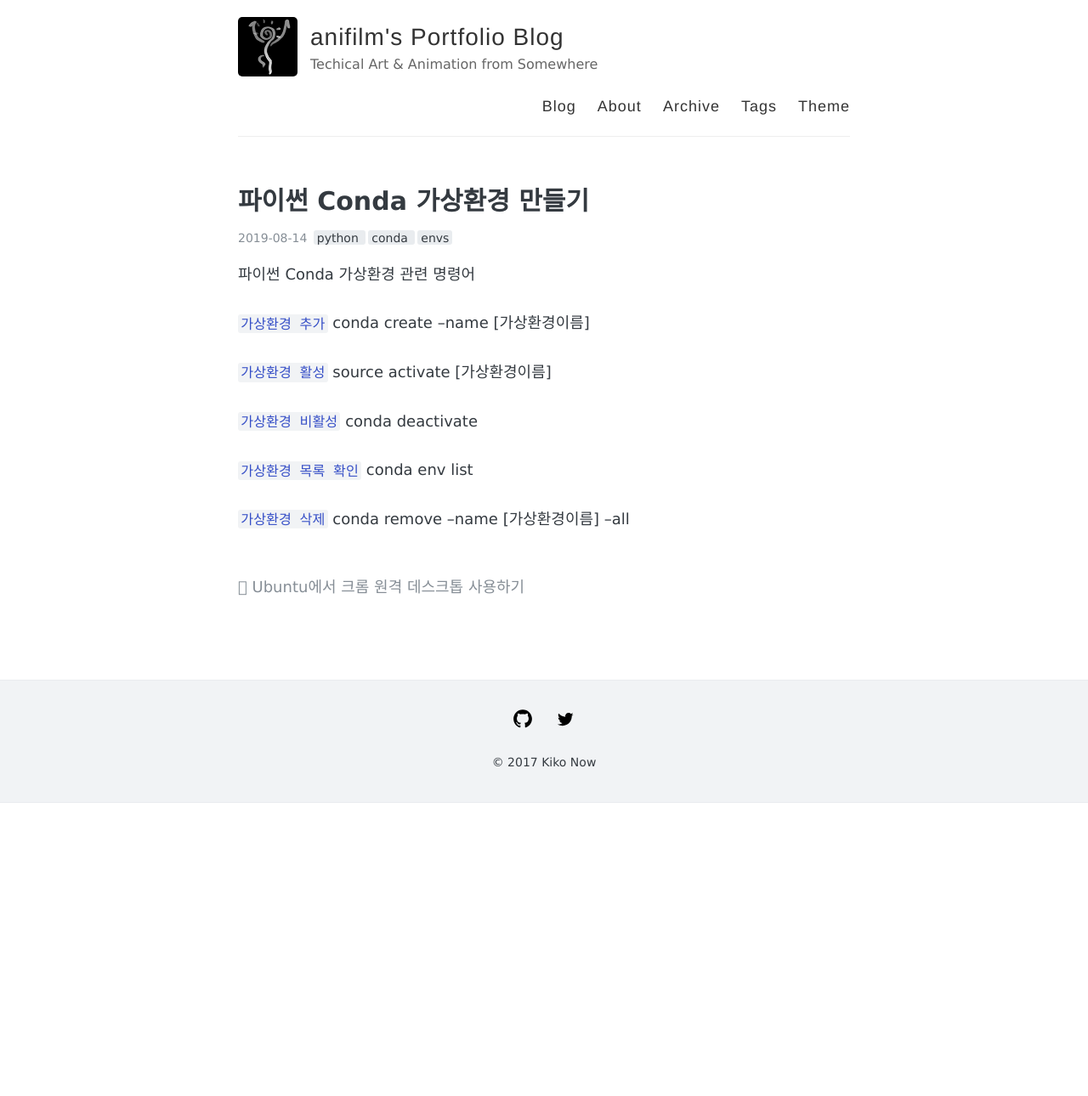
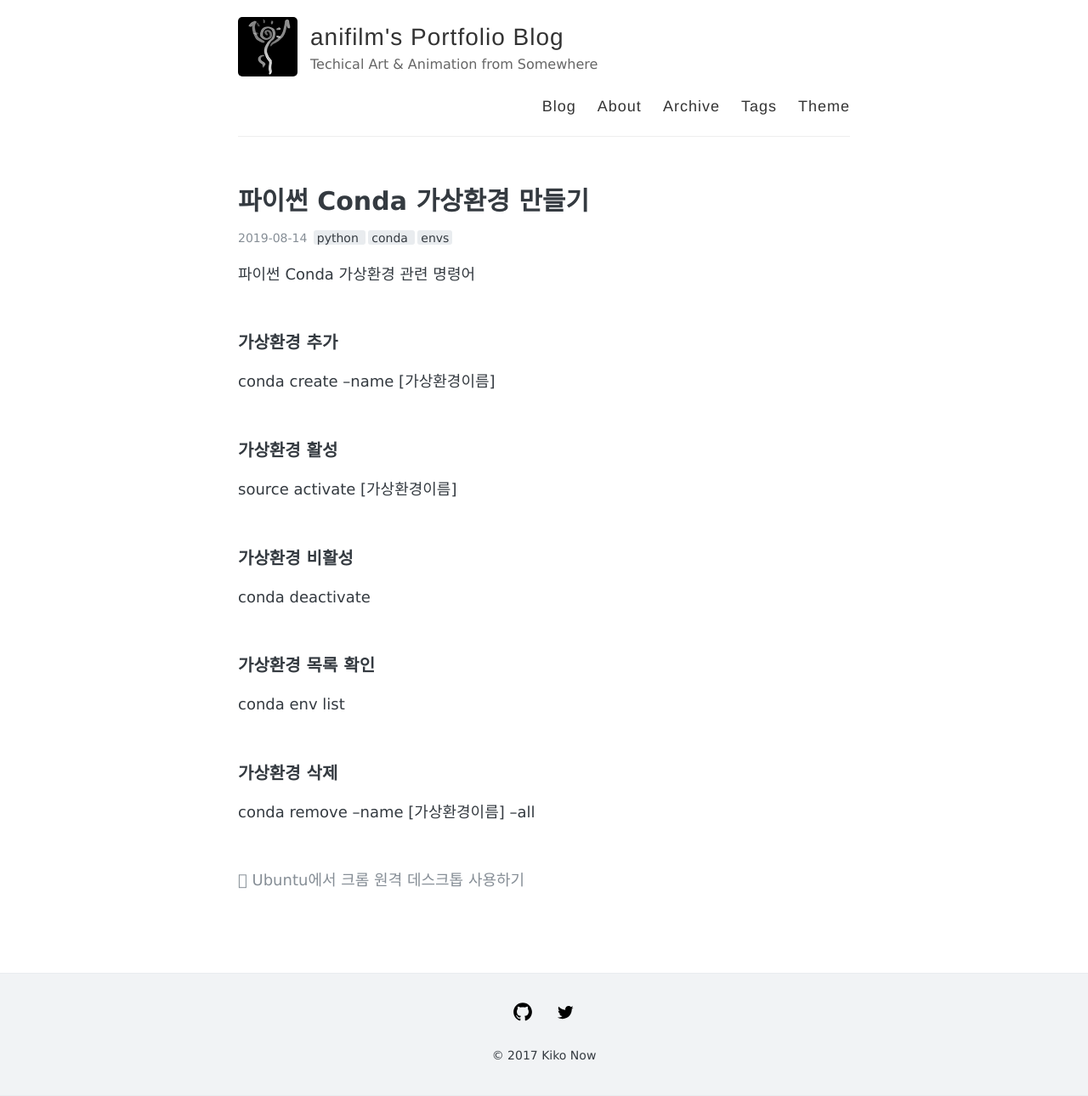
Before and after one commit to anifilm/anifilm.github.io, a Jekyll site: the page built from _posts/2019-08-14-python-conda-envs.md, in a window 1280 px wide. Shown: the whole page at 85% size. Built offline with Jekyll 4.4.1, drawn with Linux system fonts in a browser that asks for light colours; before the commit the page ends 945 px from its top, so only the background shows below that.

```diff
--- a/_posts/2019-08-14-python-conda-envs.md
+++ b/_posts/2019-08-14-python-conda-envs.md
@@ -8,21 +8,21 @@ comments: true
 파이썬 Conda 가상환경 관련 명령어
 <br>
 <br>
-`가상환경 추가`
+### 가상환경 추가
 conda create --name [가상환경이름]
 <br>
 <br>
-`가상환경 활성`
+### 가상환경 활성
 source activate [가상환경이름]
 <br>
 <br>
-`가상환경 비활성`
+### 가상환경 비활성
 conda deactivate
 <br>
 <br>
-`가상환경 목록 확인`
+### 가상환경 목록 확인
 conda env list
 <br>
 <br>
-`가상환경 삭제`
+### 가상환경 삭제
 conda remove --name [가상환경이름] --all
```
